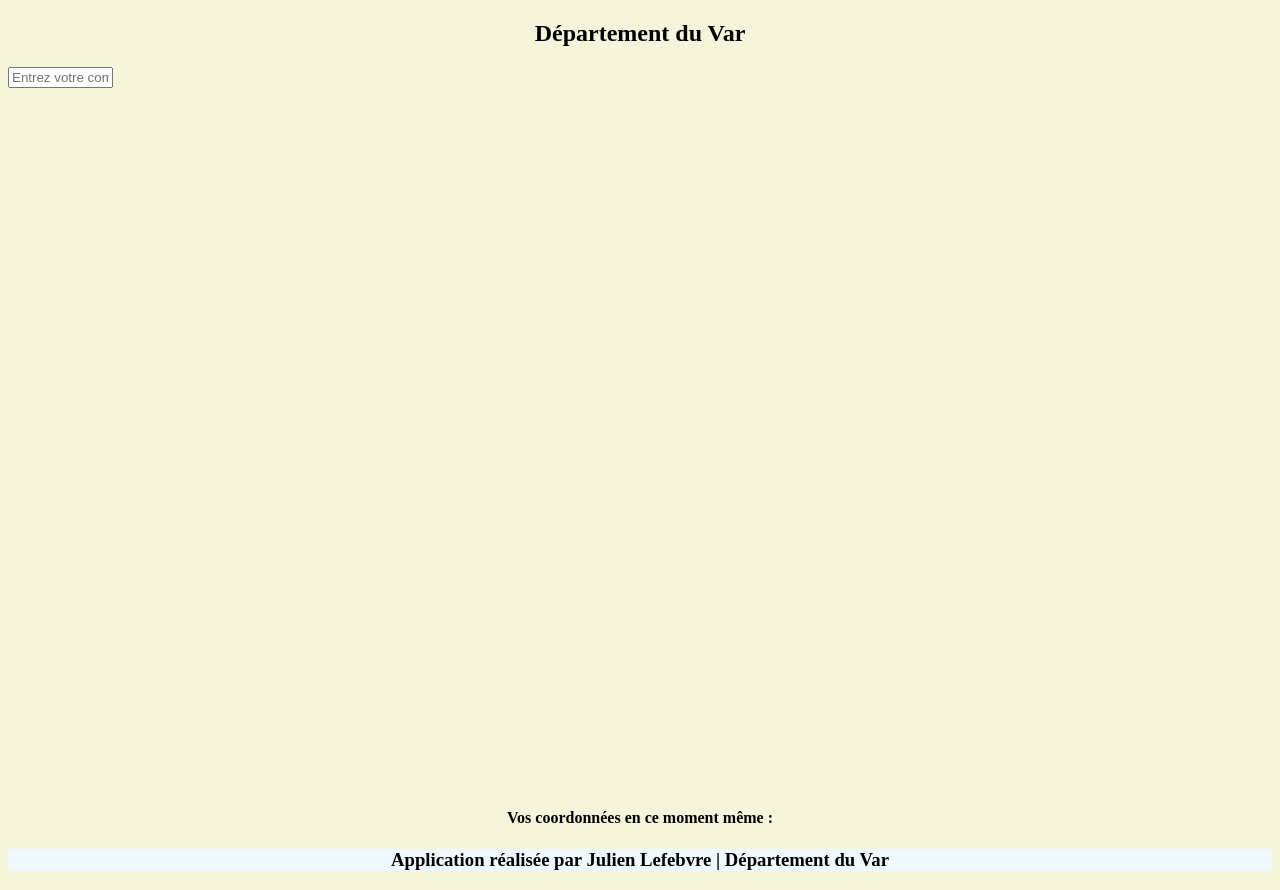
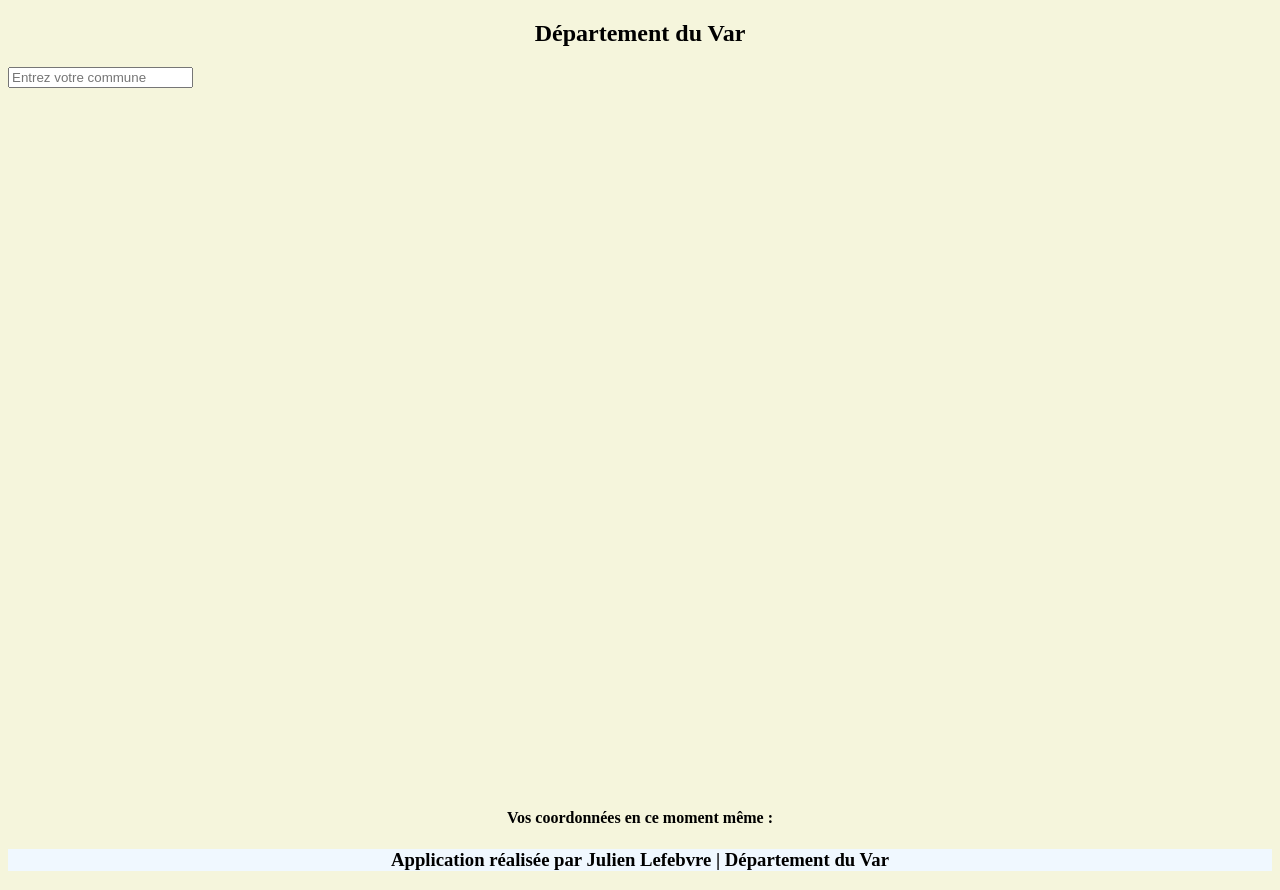
Before and after one commit to Lefebvre-Julien/Lefebvre-Julien.github.io, a plain HTML site: page Projet/index.html in a window 1280 px wide. Drawn offline with nearby package versions, Linux system fonts and the light colour scheme.

Commit message:
Update index.html

```diff
--- a/Projet/index.html
+++ b/Projet/index.html
@@ -4,7 +4,7 @@
 <head>
     <meta charset="utf-8">
     <title>Votre département du Var</title>
-    <link rel="shortcut icon" href="img/logo.png"
+
     <link rel="stylesheet" href="https://unpkg.com/leaflet@1.9.3/dist/leaflet.css"
      integrity="sha256-kLaT2GOSpHechhsozzB+flnD+zUyjE2LlfWPgU04xyI="
      crossorigin=""/>
@@ -19,7 +19,7 @@
 <body>
     <h2> Département du Var </h2>
     <input type="text" id="name" name="name" required
-       minlength="4" maxlength="8" size="10" placeholder="Entrez votre commune">
+       minlength="4" maxlength="8" size="20" placeholder="Entrez votre commune">
 
     <div id="map"></div>
 
```
